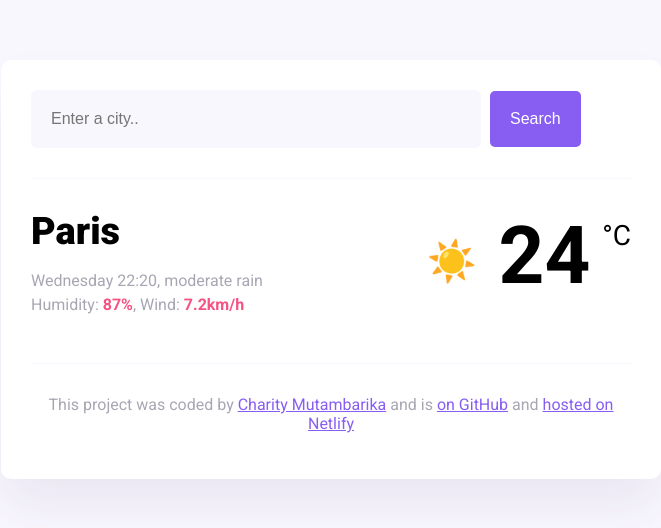
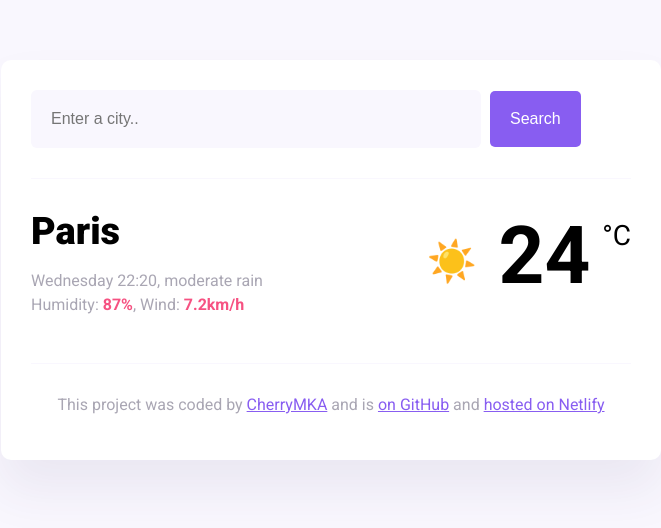
Before and after one commit to CherryMKA/My-weather-.app, a plain HTML site: page index.html in a window 1280 px wide. Shown: the whole page, without its empty margins (309-970 px from the left). Drawn offline with nearby package versions, Linux system fonts and the light colour scheme; files that its build step writes are made by us from their sources; files whose address does not match are found by name.

Commit message:
Update index.html
Updated a new page

```diff
--- a/index.html
+++ b/index.html
@@ -48,7 +48,7 @@
       <footer>
         <p>
           This project was coded by
-          <a href="#" target="_blank">Charity Mutambarika</a> and is
+          <a href="#" target="_blank">CherryMKA</a> and is
           <a href="#" target="_blank"> on GitHub</a> and
           <a href="#" target="_blank">hosted on Netlify</a>
         </p>
```
